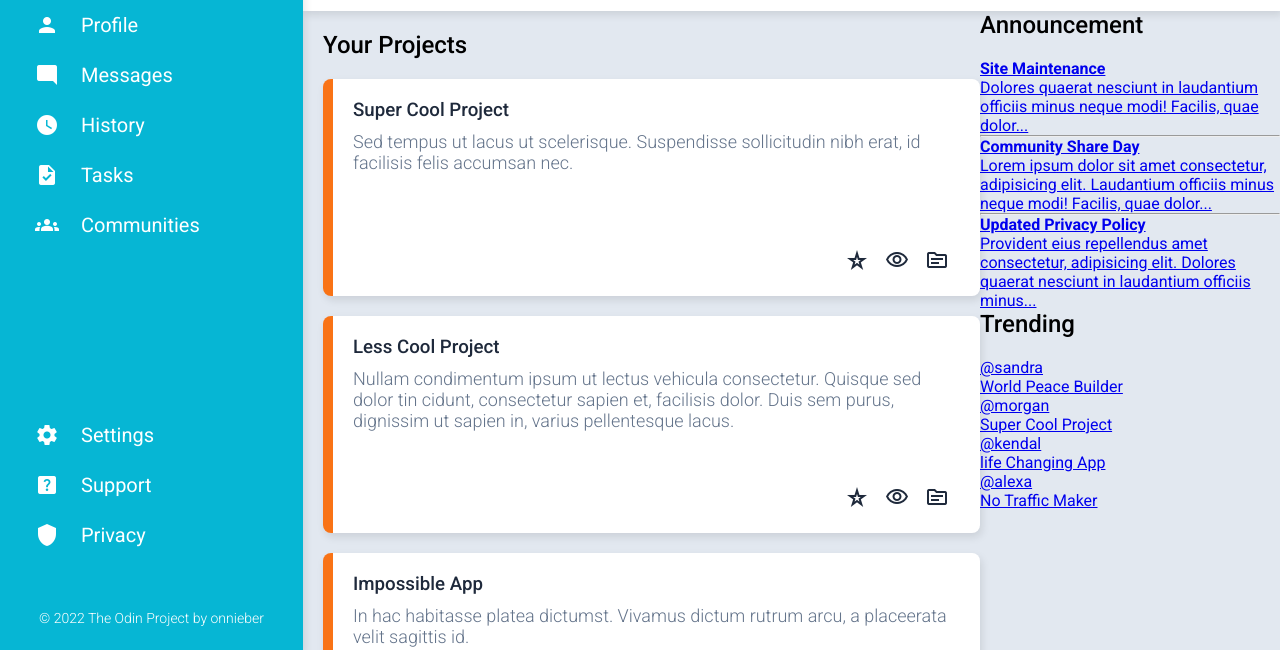
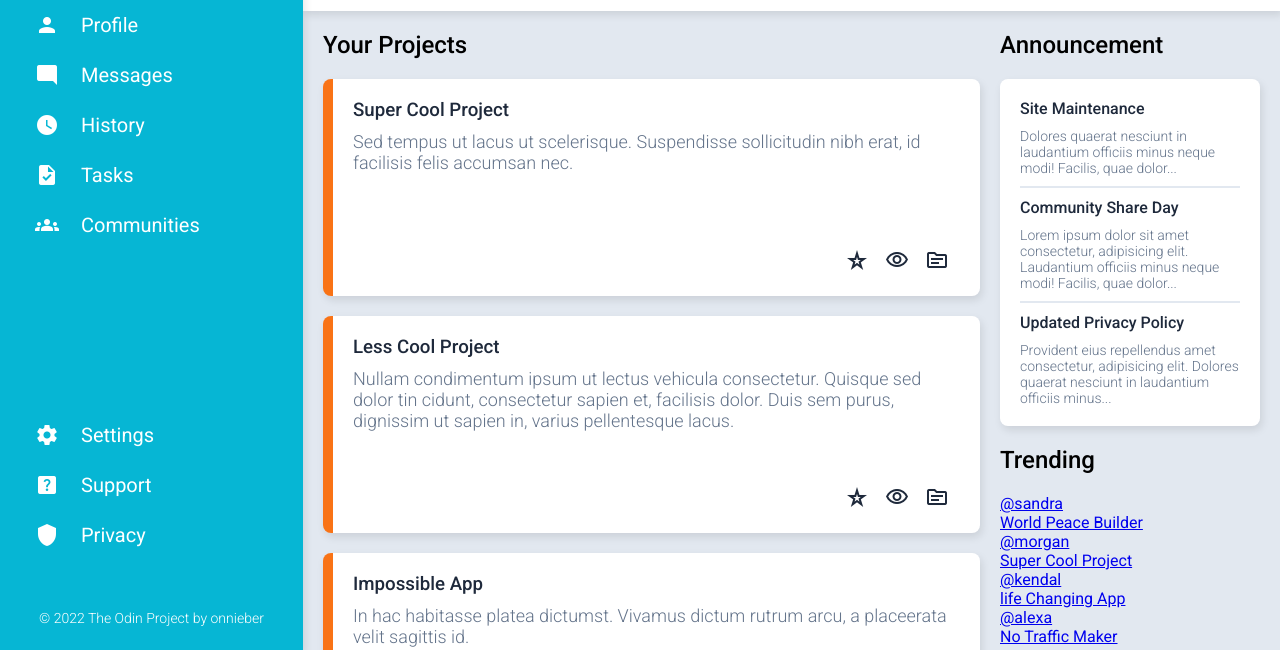
Before and after one commit to ronnieBer/odin-admin_dashboard, a plain HTML site: page index.html in a window 1280 px wide. Shown: the part 150-800 px from the top of the page. Drawn offline with Linux system fonts and the light colour scheme.

Commit message:
Add style to announcement

```diff
--- a/style.css
+++ b/style.css
@@ -332,4 +332,45 @@ main {
 .project-link > [class^='material-icons']:hover {
     color: var(--accent-color);
 }
+
+/* Announcement */
+.bulletin-board {
+    display: grid;
+    grid-template-rows: auto 1fr;
+    padding: 20px;
+    grid-column: 2 / 3;
+}
+
+.announcement-board {
+    border-radius: 8px;
+    background-color: var(--neutral-color);
+    padding: 10px 20px;
+    margin-bottom: 20px;
+
+    box-shadow: 2px 4px 8px rgba(0, 0, 0, 0.1);
+}
+
+.announcement-link {
+    text-decoration: none;
+}
+
+.announcement-link:hover h4 {
+    color: var(--primary-color);
+}
+
+.announcement-link > h4 {
+    color: var(--h-color);
+    margin: 10px 0;
+    font-weight: 500;
+}
+.announcement-link > p {
+    color: var(--p-color);
+    margin-bottom: 10px;
+    font-size: .875rem;
+    font-weight: 300;
+}
+
+.announcement-board hr {
+    border: 0.5px solid var(--secondary-color);
+}
 /* Main Contents End */
```
